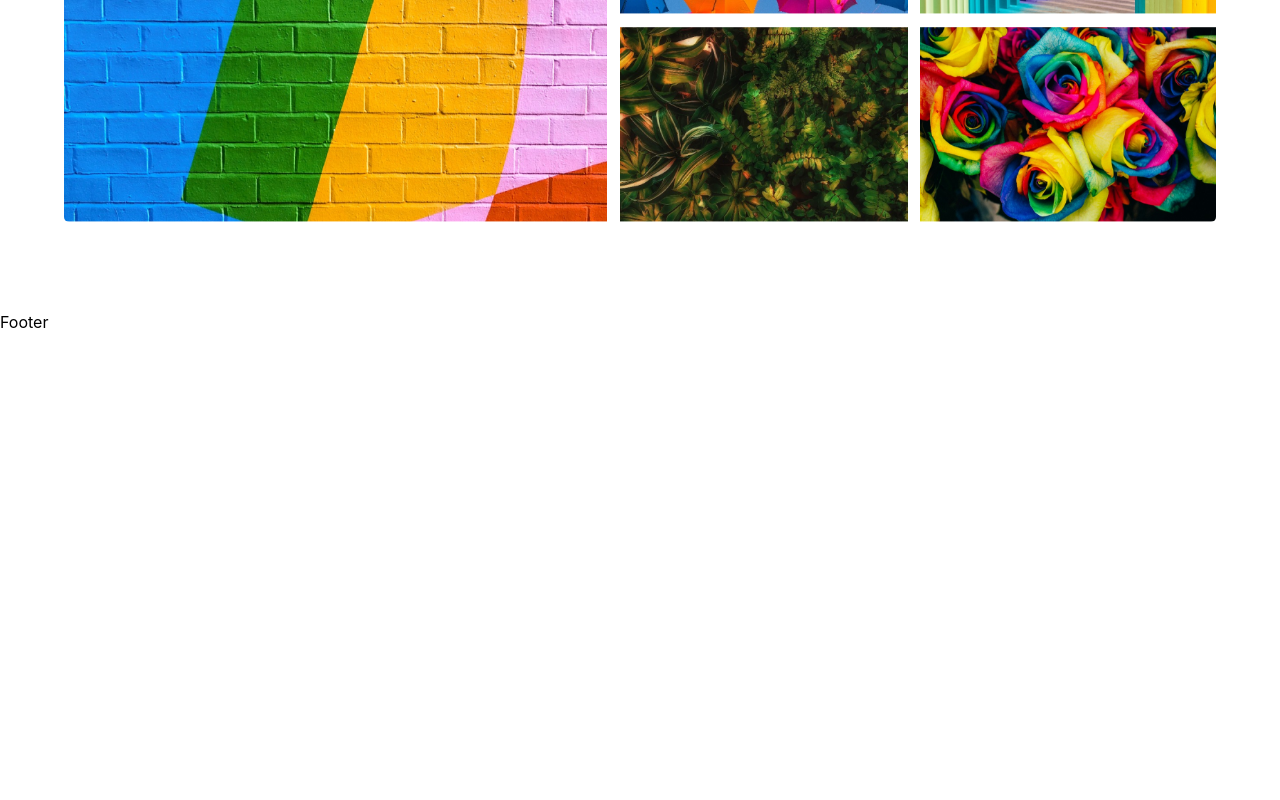
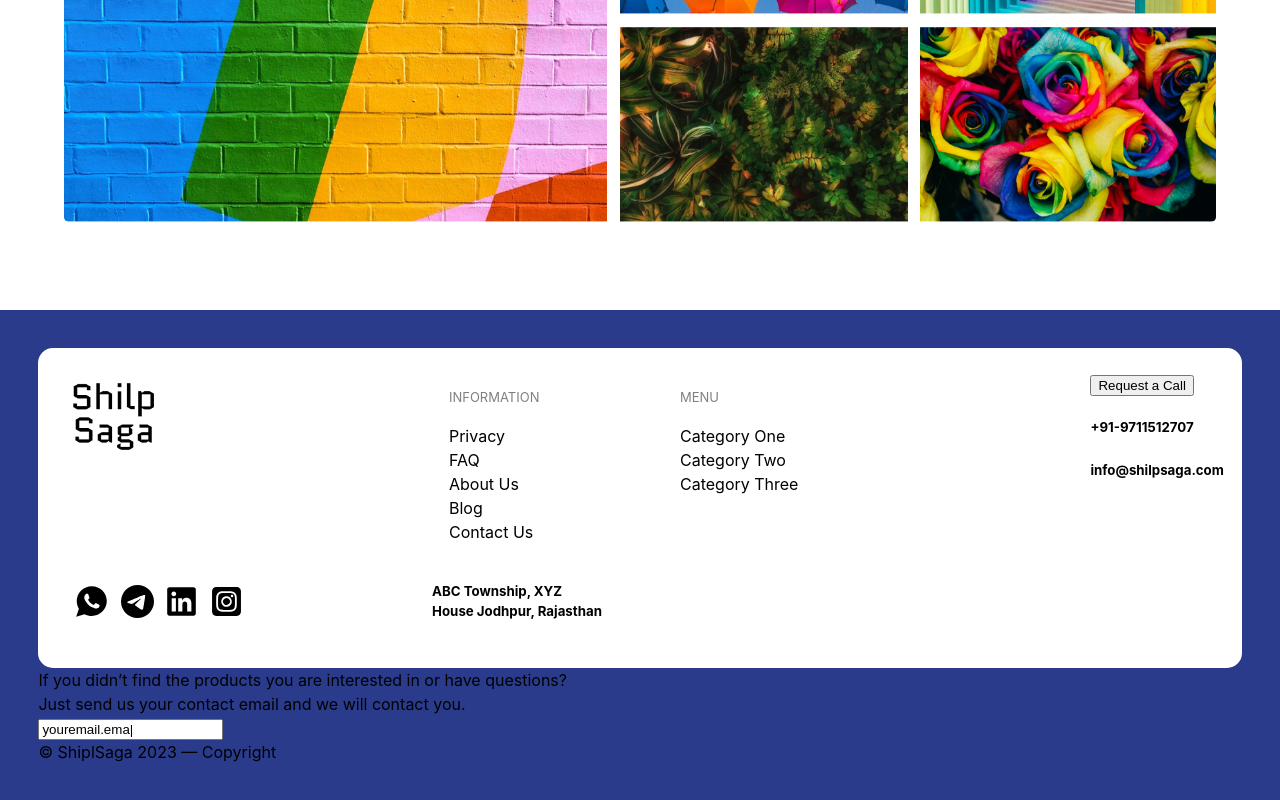
Before and after one commit to AmitKuMaurya/fine-art, a React (Vite) app: page / in a window 1280 px wide. Shown: the part 4662-5462 px from the top of the page. Before the commit the page ends 4996 px from the top, so only its background shows below. Built offline with nearby package versions, Linux system fonts and the light colour scheme.

Commit message:
top section of footer is been developed and pushed

```diff
--- a/src/components/footer/Footer.jsx
+++ b/src/components/footer/Footer.jsx
@@ -1,9 +1,75 @@
 import React from 'react'
+import Logo from "../../assets/footer/ShilpSaga.png";
+import { IoLogoWhatsapp } from "react-icons/io";
+import { BsTelegram } from "react-icons/bs";
+import { RxLinkedinLogo } from "react-icons/rx";
+import { FaSquareInstagram } from "react-icons/fa6";
+import styles from "./footer.module.css";
+const Footer = () => {
 
-const Footer = () => {
   return (
-    <div>Footer</div>
+    <>
+    <footer className={styles.footContainer}>
+      {/* top white section */}
+         <div className={styles.topHeader}>
+          {/* top  logo section*/}
+            <div>
+              <div>
+                <img src={Logo} alt={Logo} />
+              </div>
+              <div>
+                <ul className={styles.left_list}>
+                  <li>INFORMATION</li>
+                  <li>Privacy</li>
+                  <li>FAQ</li>
+                  <li>About Us</li>
+                  <li>Blog</li>
+                  <li>Contact Us</li>
+                </ul>
+                </div>
+              <div>
+                <ul className={styles.left_list}>
+                  <li>MENU</li>
+                  <li>Category One</li>
+                  <li>Category Two</li>
+                  <li>Category Three</li>
+                </ul>
+                </div>
+                <div>
+                  <button>Request a Call</button>
+                  <h5>+91-9711512707</h5>
+                  <h5>info@shilpsaga.com</h5>
+                </div>
+            </div>
+            {/* icons section with address */}
+            <div>
+                <div>
+                  <IoLogoWhatsapp size={35} />
+                  <BsTelegram size={33} />
+                  <RxLinkedinLogo size={33} />
+                  <FaSquareInstagram size={33} />
+                </div>
+                <h5>ABC Township, XYZ House Jodhpur, Rajasthan</h5>
+            </div>
+         </div>
+         {/* bottom sectoin */}
+         <div>
+            <div>
+            If you didn’t find the products you are interested in or have questions?
+            </div>
+            <div>
+              <div>Just send us your contact email and we will contact you.</div>
+              <input type="text" value={'youremail.ema|'} />
+            </div>
+         </div>
+         {/* copy right tag */}
+         <div>© ShiplSaga 2023 — Copyright</div>
+    </footer>
+    </>
   )
 }
 
-export default Footer
+export default Footer;
+
+// 100vh -- 1080px;
+// 80vh?😏 -- 880px
--- /dev/null
+++ b/src/components/footer/footer.module.css
@@ -0,0 +1,54 @@
+.footContainer {
+    /* max-width: 90vw; */
+    margin: auto;
+    background-color: rgb(43,59,140);
+    padding: 3% 3% 3% 3%;
+}
+
+.topHeader {
+    background-color: white;
+    padding: 2% 2% 2% 2%;
+    display: flex;
+    border-radius: 15px;
+    flex-direction: column;
+}
+.topHeader >  div:nth-child(1) {
+    display: grid;
+    grid-template-columns: 30% 20% 39% 10%;
+    grid-template-rows: auto auto auto auto;
+    /* border: 1px solid red; */
+}
+.topHeader >  div:nth-child(1) > div:first-child {
+    padding: 3% 3% 3% 3%;
+}
+.topHeader >  div:nth-child(1) > div:first-child > img {
+    width: 25%;
+    object-fit: cover contain;
+}
+.left_list > li:nth-child(1) {
+    list-style: none;
+    padding-bottom: 2vh;
+    color: grey;
+    font-size: small;
+}
+.left_list > li{
+    list-style: none;
+}
+
+.topHeader >  div:nth-child(2) {
+    /* border: 1px solid red; */
+    display: grid;
+    grid-template-columns: 32% 15% 35% 18%;
+}
+
+.topHeader >  div:nth-child(2) > div:nth-child(1) {
+    max-width: 15vw;
+    /* padding: 0 0 0 5%; */
+    display: flex;
+    align-items: center;
+    justify-content: space-evenly;
+}
+
+.topHeader >  div:nth-child(2) > div:nth-child(1):hover {
+    cursor: pointer;
+}
```
Also changed, not shown: src/assets/footer/ShilpSaga.png (added).
